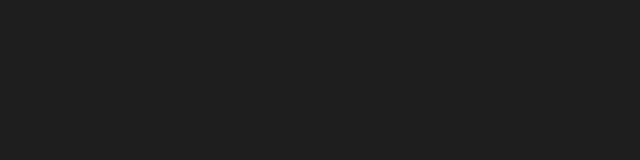
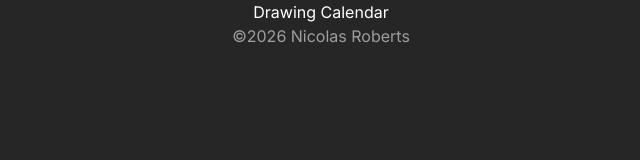
Before and after one commit to nicogroberts/drawing-calendar, a website built with Vite: page index.html in a window 1280 px wide. Shown: the whole page, without its empty margins (319-959 px from the left). Built offline with nearby package versions, Linux system fonts and the light colour scheme.

Commit message:
added header, main and footer sections to layout

```diff
--- a/index.html
+++ b/index.html
@@ -8,7 +8,13 @@
     <title>drawing-calendar</title>
   </head>
   <body>
-    <div id="app"></div>
+    <header>
+      <div>Drawing Calendar</div>
+    </header>
+    <main></main>
+    <footer>
+      <div>&copy;2026 Nicolas Roberts</div>
+    </footer>
     <script type="module" src="/src/main.js"></script>
   </body>
 </html>
--- a/src/style.css
+++ b/src/style.css
@@ -7,7 +7,7 @@
 }
 
 html {
-  background-color: var(--primary-color);
+  background-color: var(--secondary-color);
   font-family: "Inter", sans-serif;
   color: var(--tertiary-color);
 }
@@ -22,3 +22,16 @@
 * {
   box-sizing: border-box;
 }
+
+header {
+  text-align: center;
+  color: #fff;
+}
+
+main {
+  background-color: var(--primary-color);
+}
+
+footer {
+  text-align: center;
+}
```
